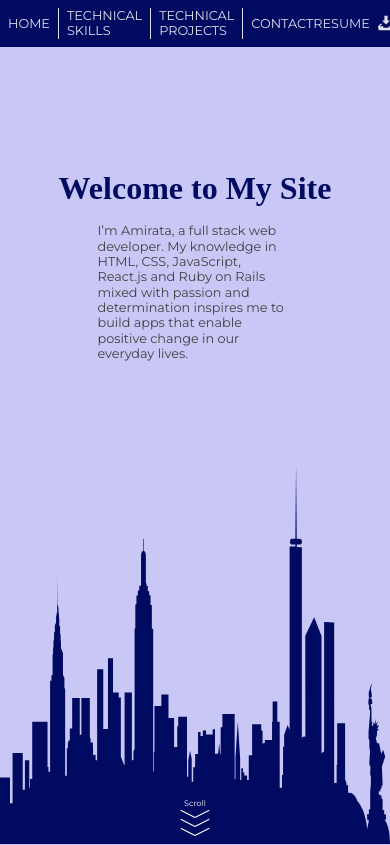
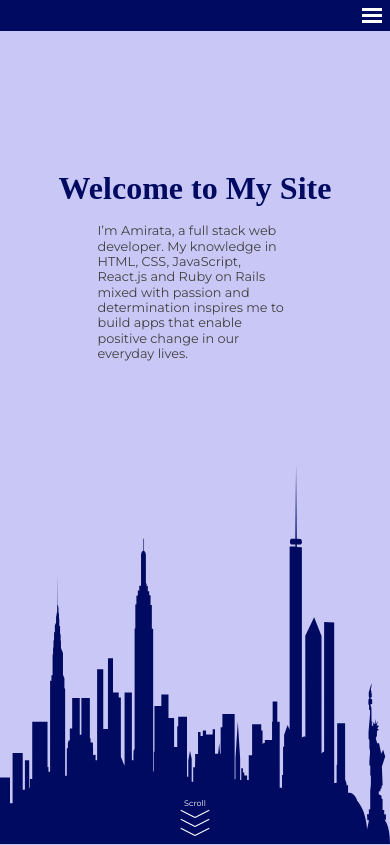
Before and after one commit to amiratak88/amiratakh, a React (Create React App) app: page / in a window 390 px wide. Shown: the top 845 px of the page. Built offline with nearby package versions, Linux system fonts and the light colour scheme; a web font is replaced by a local one.

Commit message:
make nav bar responsive

```diff
--- a/sass/components/_nav.scss
+++ b/sass/components/_nav.scss
@@ -3,11 +3,37 @@
 	top: 0;
 	left: 0;
 	background-color: #000A61;
-	z-index: 1;
+	z-index: 5;
 	width: 100vw;
 	padding: 1rem;
 	display: flex;
 	justify-items: center;
+	transition:
+		visibility .4s,
+		opacity .4s;
+
+	&--hidden {
+		@media only screen and (max-width: $bp-tab-port) {
+			visibility: hidden;
+			opacity: 0;
+		}
+	}
+
+	@media only screen and (max-width: $bp-tab-port) {
+		flex-direction: column;
+		font-size: 2rem;
+		padding: 4rem;
+		top: 30px;
+		text-shadow: 0 .2rem 2rem rgb(177, 177, 177);
+		& > *:not(:last-child) {
+			border: none !important;
+			padding: 0 !important;
+			margin: 0 !important;
+			padding-bottom: 2rem !important;
+			margin-bottom: 2rem !important;
+			border-bottom: 1px solid #fff !important;
+		}
+	}
 
 	& > *:not(:last-child):not(:nth-last-child(2)) {
 		margin-right: 1rem;
@@ -24,18 +50,22 @@
 		text-transform: uppercase;
 		display: flex;
 		align-items: center;
+		justify-items: center;
 	}
 
-	&__link:hover {
-		color: rgb(13, 215, 230);
-		fill: rgb(13, 215, 230);
-		transform: scale(1.05);
-		transition: all .2s;
+	@media not all and (hover:none) {
+		&__link:hover {
+			color: rgb(13, 215, 230);
+			fill: rgb(13, 215, 230);
+			transform: scale(1.05);
+			transition: all .2s;
+		}
 	}
 
 	&__link--resume {
 		margin-left: auto;
-		& > *:not(:last-child) { margin-right: 1rem; }
+		& > p { margin-right: 1rem; }
+		@media only screen and (max-width: $bp-tab-port) { margin: 0; }
 	}
 
 	&__icon {
@@ -44,3 +74,80 @@
 		height: 2rem;
 	}
 }
+
+.nav-small {
+	display: none;
+	visibility: hidden;
+	position: fixed;
+	top: 0;
+	left: 0;
+	z-index: 5;
+	width: 100vw;
+	background-color: #000A61;
+	display: flex;
+	align-items: center;
+	justify-content: flex-end;
+	padding: 1rem;
+
+	&__hamburger {
+		width: 2.5rem;
+		height: 15px;
+		position: relative;
+
+		& > div {
+			position: absolute;
+			width: 100%;
+			height: 3px;
+			background-color: #fff;
+			top: 6px;
+			transition: all .3s;
+		}
+
+		&::before,
+		&::after {
+			content: "";
+			display: block;
+			position: absolute;
+			width: 100%;
+			height: 3px;
+			background-color: #fff;
+			transition:
+				top .1s,
+				transform .2s .1s;
+			transform-origin: center;
+		}
+
+		&::before { top: 0; }
+		&::after { top: 12px; }
+	}
+
+	&__checkbox {
+		visibility: hidden;
+	}
+
+	&__checkbox:checked + &__label > &__hamburger {
+		& > div {
+			visibility: hidden;
+			opacity: 0;
+		}
+
+		&::before {
+			top: 6px;
+			transform: rotate(45deg)
+		}
+		&::after {
+			top: 6px;
+			transform: rotate(-45deg)
+		}
+	}
+
+	@media only screen and (max-width: $bp-tab-port) {
+		visibility: visible;
+	}
+}
+
+// @keyframes hamburgerBringToMiddle {
+// 	0% {
+// 		top: 6px;
+// 	}
+// }
--- a/src/components/Nav.js
+++ b/src/components/Nav.js
@@ -1,20 +1,43 @@
-import React, { Component } from 'react'
+import React, { Component, Fragment } from 'react'
 
 import DownloadIcon from './icons/DownloadIcon'
 
 class Nav extends Component {
+
+	state = {
+		showNav: false
+	}
+
+	closeNav = () => this.setState({ showNav: false })
+	toggleNav = () => this.setState({ showNav: !this.state.showNav })
+
+	getNavClass = () => {
+		return this.state.showNav ? "nav" : "nav nav--hidden"
+	}
+
 	render() {
 		return (
-			<nav className="nav">
-				<a className="nav__link" href="#home">home</a>
-				<a className="nav__link" href="#skills">technical skills</a>
-				<a className="nav__link" href="#projects">technical projects</a>
-				<a className="nav__link" href="#contact">contact</a>
-				<a target="_blank" href="resume-site-v1.pdf" className="nav__link nav__link--resume">
-					<p>resume</p>
-					<DownloadIcon className="nav__icon" />
-				</a>
-			</nav>
+			<Fragment>
+				<nav className="nav-small">
+					<input id="nav-checkbox" className="nav-small__checkbox" type="checkbox"></input>
+					<label onClick={this.toggleNav} className="nav-small__label" htmlFor="nav-checkbox">
+						<div className="nav-small__hamburger">
+							<div>
+							</div>
+						</div>
+					</label>
+				</nav>
+				<nav className={this.getNavClass()}>
+					<a onClick={this.closeNav} className="nav__link" href="#home">home</a>
+					<a onClick={this.closeNav} className="nav__link" href="#skills">technical skills</a>
+					<a onClick={this.closeNav} className="nav__link" href="#projects">technical projects</a>
+					<a onClick={this.closeNav} className="nav__link" href="#contact">contact</a>
+					<a onClick={this.closeNav} target="_blank" href="resume-site-v1.pdf" className="nav__link nav__link--resume">
+						<p>resume</p>
+						<DownloadIcon className="nav__icon" />
+					</a>
+				</nav>
+			</Fragment>
 		)
 	}
 }
--- a/src/index.css
+++ b/src/index.css
@@ -49,11 +49,30 @@ button {
   top: 0;
   left: 0;
   background-color: #000A61;
-  z-index: 1;
+  z-index: 5;
   width: 100vw;
   padding: 1rem;
   display: flex;
-  justify-items: center; }
+  justify-items: center;
+  transition: visibility .4s, opacity .4s; }
+  @media only screen and (max-width: 56.25em) {
+    .nav--hidden {
+      visibility: hidden;
+      opacity: 0; } }
+  @media only screen and (max-width: 56.25em) {
+    .nav {
+      flex-direction: column;
+      font-size: 2rem;
+      padding: 4rem;
+      top: 30px;
+      text-shadow: 0 0.2rem 2rem #b1b1b1; }
+      .nav > *:not(:last-child) {
+        border: none !important;
+        padding: 0 !important;
+        margin: 0 !important;
+        padding-bottom: 2rem !important;
+        margin-bottom: 2rem !important;
+        border-bottom: 1px solid #fff !important; } }
   .nav > *:not(:last-child):not(:nth-last-child(2)) {
     margin-right: 1rem;
     border-right: 1px solid rgba(255, 255, 255, 0.87);
@@ -64,20 +83,77 @@ button {
     fill: rgba(255, 255, 255, 0.87);
     text-transform: uppercase;
     display: flex;
-    align-items: center; }
-  .nav__link:hover {
-    color: #0dd7e6;
-    fill: #0dd7e6;
-    transform: scale(1.05);
-    transition: all .2s; }
+    align-items: center;
+    justify-items: center; }
+  @media not all and (hover: none) {
+    .nav__link:hover {
+      color: #0dd7e6;
+      fill: #0dd7e6;
+      transform: scale(1.05);
+      transition: all .2s; } }
   .nav__link--resume {
     margin-left: auto; }
-    .nav__link--resume > *:not(:last-child) {
+    .nav__link--resume > p {
       margin-right: 1rem; }
+    @media only screen and (max-width: 56.25em) {
+      .nav__link--resume {
+        margin: 0; } }
   .nav__icon {
     fill: inherit;
     width: 2rem;
     height: 2rem; }
+
+.nav-small {
+  display: none;
+  visibility: hidden;
+  position: fixed;
+  top: 0;
+  left: 0;
+  z-index: 5;
+  width: 100vw;
+  background-color: #000A61;
+  display: flex;
+  align-items: center;
+  justify-content: flex-end;
+  padding: 1rem; }
+  .nav-small__hamburger {
+    width: 2.5rem;
+    height: 15px;
+    position: relative; }
+    .nav-small__hamburger > div {
+      position: absolute;
+      width: 100%;
+      height: 3px;
+      background-color: #fff;
+      top: 6px;
+      transition: all .3s; }
+    .nav-small__hamburger::before, .nav-small__hamburger::after {
+      content: "";
+      display: block;
+      position: absolute;
+      width: 100%;
+      height: 3px;
+      background-color: #fff;
+      transition: top .1s, transform .2s .1s;
+      transform-origin: center; }
+    .nav-small__hamburger::before {
+      top: 0; }
+    .nav-small__hamburger::after {
+      top: 12px; }
+  .nav-small__checkbox {
+    visibility: hidden; }
+  .nav-small__checkbox:checked + .nav-small__label > .nav-small__hamburger > div {
+    visibility: hidden;
+    opacity: 0; }
+  .nav-small__checkbox:checked + .nav-small__label > .nav-small__hamburger::before {
+    top: 6px;
+    transform: rotate(45deg); }
+  .nav-small__checkbox:checked + .nav-small__label > .nav-small__hamburger::after {
+    top: 6px;
+    transform: rotate(-45deg); }
+  @media only screen and (max-width: 56.25em) {
+    .nav-small {
+      visibility: visible; } }
 
 .home {
   width: 100vw;
```
